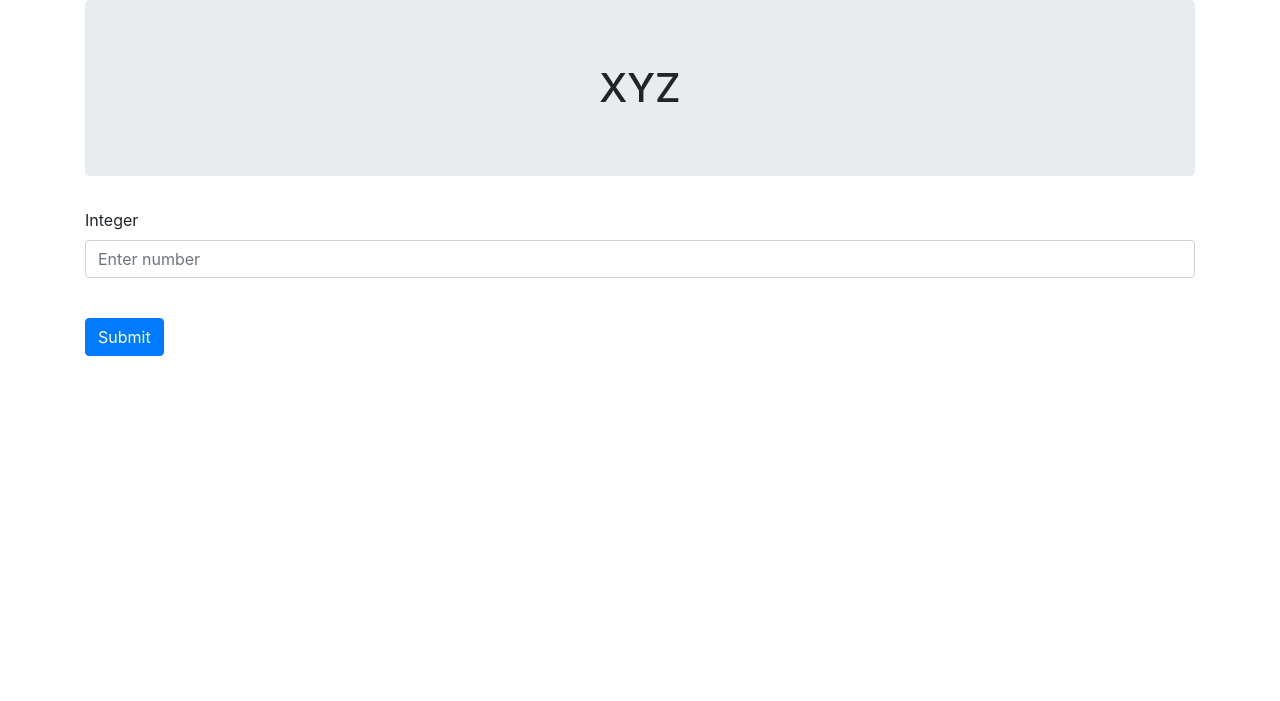
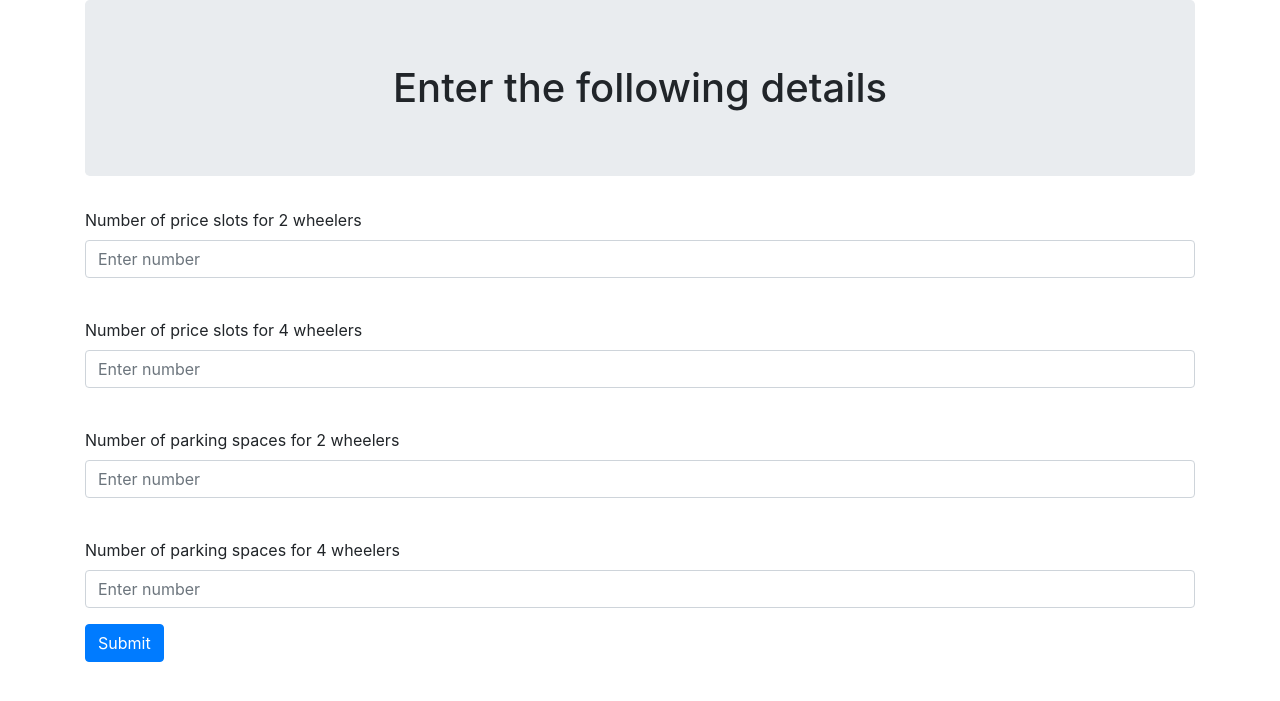
Before and after one commit to KushRohra/RFID_Car_Parking, a PHP site: page /column.php in a window 1280 px wide. Shown: the top 701 px of the page. Run offline with PHP 8.4, Linux system fonts and the light colour scheme; some libraries are stand-ins or nearby versions.

Commit message:
Added more colums

```diff
--- a/admin_area/column.php
+++ b/admin_area/column.php
@@ -15,13 +15,28 @@
 <body>
 
     <div class = "container">
-      <h1 class = "jumbotron text-center">XYZ</h1>
+      <h1 class = "jumbotron text-center">Enter the following details</h1>
         <form method="post">
             <div class="form-group">
-              <label for="integer">Integer</label>
-              <input type="integer" class="form-control" id="newinteger" aria-describedby="integer" placeholder="Enter number" name="no_of_time_slots">
+              <label for="integer">Number of price slots for 2 wheelers</label>
+              <input type="integer" class="form-control" id="newinteger" aria-describedby="integer" placeholder="Enter number" name="no_of_time_slots_2">
             </div>
             <br>
+            <div class="form-group">
+              <label for="integer">Number of price slots for 4 wheelers</label>
+              <input type="integer" class="form-control" id="newinteger" aria-describedby="integer" placeholder="Enter number" name="no_of_time_slots_4">
+            </div>
+            <br>
+            <div class="form-group">
+              <label for="integer">Number of parking spaces for 2 wheelers</label>
+              <input type="integer" class="form-control" id="newinteger" aria-describedby="integer" placeholder="Enter number" name="parking_slots_2">
+            </div>
+            <br>
+            <div class="form-group">
+              <label for="integer">Number of parking spaces for 4 wheelers</label>
+              <input type="integer" class="form-control" id="newinteger" aria-describedby="integer" placeholder="Enter number" name="parking_slots_4">
+            </div>
+
             <button type="submit" name="submit" class="btn btn-primary">Submit</button>
         </form>
     </div>
@@ -33,16 +48,30 @@
 
     if(isset($_POST['submit']))
     {
-        $no_of_time_slots = $_POST['no_of_time_slots'];
-        $admin_username = $_SESSION['username'];
+        $no_of_time_slots_2 = $_POST['no_of_time_slots_2'];
+        $no_of_time_slots_4 = $_POST['no_of_time_slots_4'];
+        $parking_slot_2 = $_POST['parking_slots_2'];
+        $parking_slot_4 = $_POST['parking_slots_4'];
+        $admin_username = $_SESSION["username"];
+
+
+
         $admin_flag = 1;
 
-        $update_time_slots = "update admin set no_of_time_slots='$no_of_time_slots' where admin_username='$admin_username'";
+
+
+        $update_time_slots = "update admin set no_of_time_slots_2='$no_of_time_slots_2' where admin_username='$admin_username'";
         $run_time_slots = mysqli_query($conn, $update_time_slots);
+        $update_time_slots_1 = "update admin set no_of_time_slots_4='$no_of_time_slots_4' where admin_username='$admin_username'";
+        $run_time_slots_1 = mysqli_query($conn, $update_time_slots_1);
+        $update_time_slots_2 = "update admin set parking_slots_2='$parking_slot_2' where admin_username='$admin_username'";
+        $run_time_slots_2 = mysqli_query($conn, $update_time_slots_2);
+        $update_time_slots_3 = "update admin set parking_slots_4='$parking_slot_4' where admin_username='$admin_username'";
+        $run_time_slots_3 = mysqli_query($conn, $update_time_slots_3);
         $update_flag = "update admin set admin_flag='$admin_flag' where admin_username='$admin_username'";
         $run_flag = mysqli_query($conn, $update_flag);
-        echo "<script>alert('Your time slots are updated')</script>";
-        echo "<script>window.open('pricing.php', '_self')</script>";
+        echo "<script>alert('Your details are updated')</script>";
+        echo "<script>window.open('pricing_2.php', '_self')</script>";
     }
 
 ?>
```
Also changed, not shown: admin_area/admin_dashboard.php (+13 -1 lines), admin_area/pricing_2.php (renamed from admin_area/pricing.php), admin_area/pricing_4.php (added).
